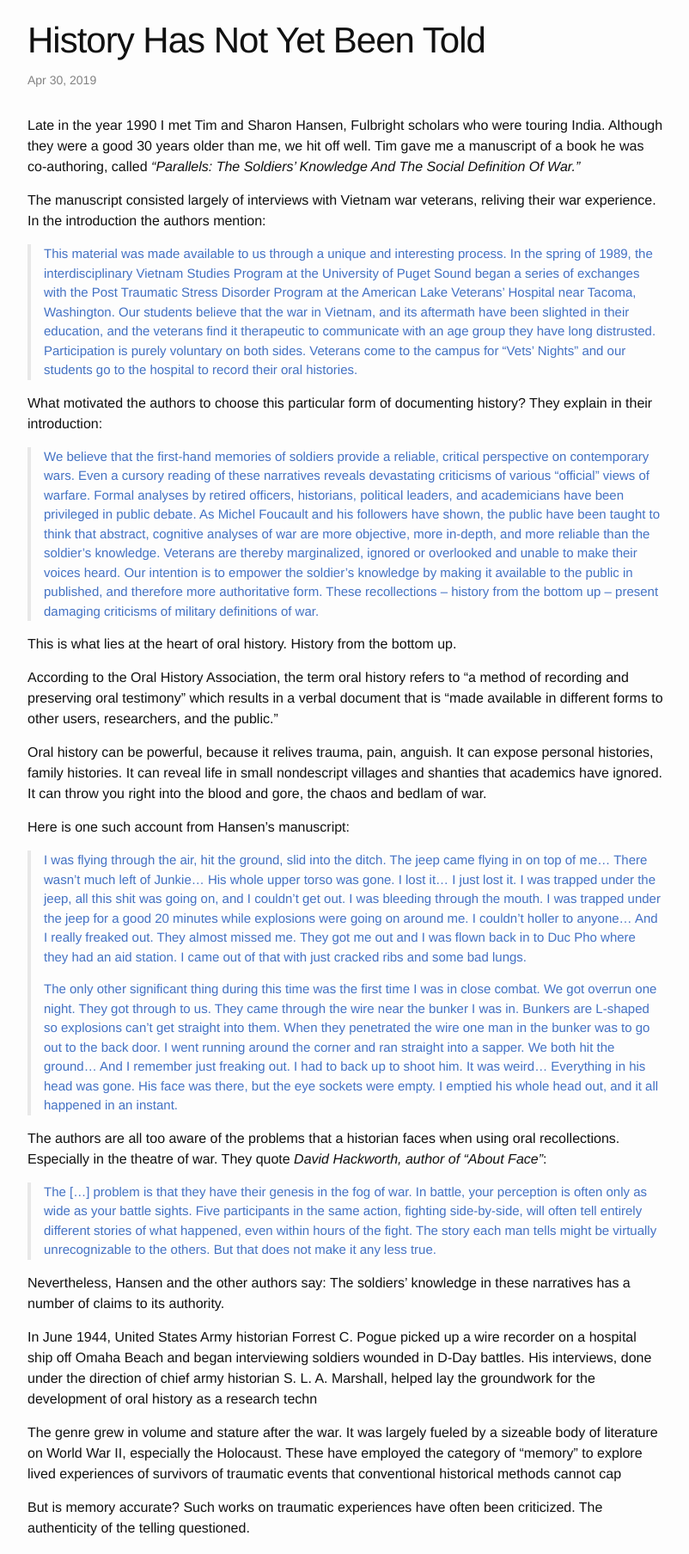
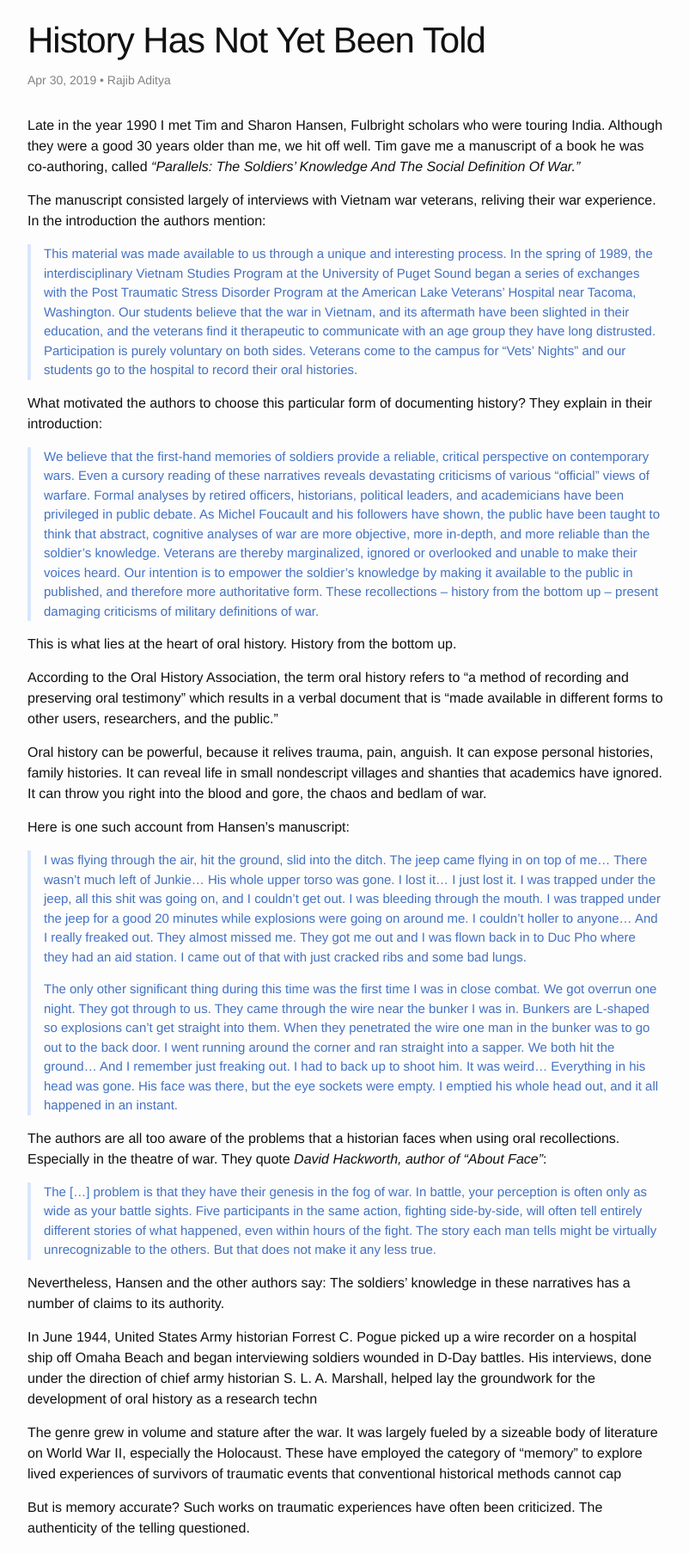
Before and after one commit to bhattacharjee/theodd.website, a Jekyll site: the page built from _posts/2019-05-03-Oral-History-Rajib-Aditya.markdown, in a window 1280 px wide, cut to the strip 104-1911 px from the top of the page. Shown: the whole strip at 86% size, without its empty margins (238-1040 px from the left). Built offline with Jekyll 4.4.1, drawn with Linux system fonts in a browser that asks for light colours.

Commit message:
Some changes to look and feel

```diff
--- a/_layouts/post.html
+++ b/_layouts/post.html
@@ -5,7 +5,7 @@
 
   <header class="post-header">
     <h1 class="post-title" itemprop="name headline">{{ page.title }}</h1>
-    <p class="post-meta"><time datetime="{{ page.date | date_to_xmlschema }}" itemprop="datePublished">{{ page.date | date: "%b %-d, %Y" }}</time>{% if page.author %} • <span itemprop="author" itemscope itemtype="http://schema.org/Person"><span itemprop="name">{{ page.author }}</span></span>{% endif %}</p>
+    <p class="post-meta"><time datetime="{{ page.date | date_to_xmlschema }}" itemprop="datePublished">{{ page.date | date: "%b %-d, %Y" }}</time>{% if page.postauthor %} • <span itemprop="author" itemscope itemtype="http://schema.org/Person"><span itemprop="name">{{ page.postauthor }}</span></span>{% endif %}</p>
   </header>
 
   <!-- Insert the cover image at the start -->
--- a/_sass/_base.scss
+++ b/_sass/_base.scss
@@ -112,7 +112,7 @@
 blockquote {
     color: #4472C4;
     font: $base-font-weight #{$base-font-size}/#{$base-line-height} $base-font-family;
-    border-left: 4px solid $grey-color-light;
+    border-left: 4px solid #D8E6FF;
     padding-left: $spacing-unit / 2;
     font-size: $base-font-size - 1;
     /* letter-spacing: -1px; */
```
